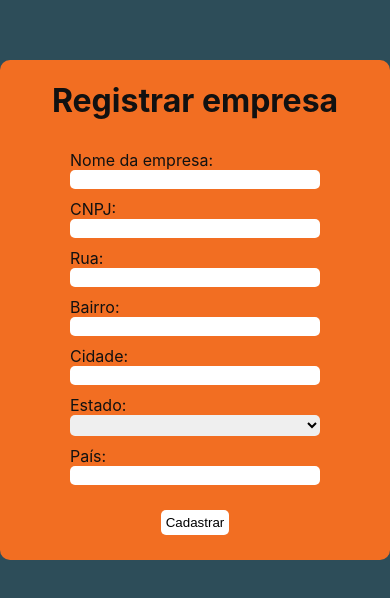
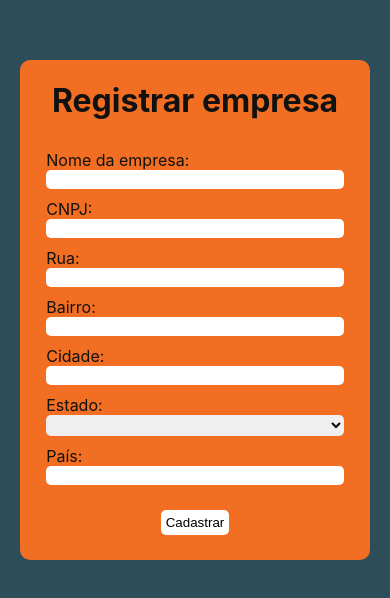
Before and after one commit to bruno-lippert/ordering_system, a Next.js app: page /CompanyRegistration in a window 390 px wide. Shown: the part 112-710 px from the top of the page. Built offline with nearby package versions, Linux system fonts and the light colour scheme.

Commit message:
styles: responsive

```diff
--- a/pageStyles/companyRegistartion.ts
+++ b/pageStyles/companyRegistartion.ts
@@ -21,6 +21,7 @@ export const Company = styled.main `
     justify-content: center;
     align-items: center;
     flex-direction: column;
+    margin: 0 20px;
 
     height: 500px;
     width: 400px;
@@ -34,12 +35,17 @@ export const Company = styled.main `
         margin-bottom: 20px;
     }
 
+    .inputsContainer {
+        margin: 0 20px;
+        width: 85%;
+    }
+
     input[type="text"], select {
 
         border-radius: 5px;
         display: flex;
         justify-content: space-between;
-        width: 250px;
+        width: 100%;
         border: none;
         padding: 2px;
     }
@@ -58,4 +64,19 @@ export const Company = styled.main `
             background-color: ${colors.quaternary};
         }
     }
+
+    @media(max-width: 350px) {
+        h1 {
+            font-size: 1.6em;
+        }
+    }
+
+    @media(max-width: 270px) {
+        h1 {
+            text-align: center;
+        }
+        input[type="submit"] {
+            margin: 5px 0;
+        }
+    }
 `;
--- a/pages/CompanyRegistration.tsx
+++ b/pages/CompanyRegistration.tsx
@@ -147,7 +147,7 @@ export default function companyRegistration() {
     <S.Container>
       <S.Company>
         <h1>Registrar empresa</h1>
-        <div>
+        <div className="inputsContainer">
           <label htmlFor="companyName">Nome da empresa: </label>
           <input
             className="inputData"
@@ -158,7 +158,7 @@ export default function companyRegistration() {
           />
         </div>
 
-        <div>
+        <div className="inputsContainer">
           <label htmlFor="cnpj">CNPJ: </label>
           <input
             className="inputData"
@@ -169,7 +169,7 @@ export default function companyRegistration() {
           />
         </div>
 
-        <div>
+        <div className="inputsContainer">
           <label htmlFor="street">Rua: </label>
           <input
             className="inputData"
@@ -180,7 +180,7 @@ export default function companyRegistration() {
           />
         </div>
 
-        <div>
+        <div className="inputsContainer">
           <label htmlFor="neighborhood">Bairro: </label>
           <input
             className="inputData"
@@ -191,7 +191,7 @@ export default function companyRegistration() {
           />
         </div>
 
-        <div>
+        <div className="inputsContainer">
           <label htmlFor="city">Cidade: </label>
           <input
           className="inputData"
@@ -200,7 +200,7 @@ export default function companyRegistration() {
            onChange={handleCity} />
         </div>
 
-        <div>
+        <div className="inputsContainer">
           Estado:
           <select className="inputData" id="state" onChange={handleState} value={company.state}>
             <option value=''></option>
@@ -214,7 +214,7 @@ export default function companyRegistration() {
           </select>
         </div>
 
-        <div>
+        <div className="inputsContainer">
           <label htmlFor="country">País: </label>
           <input
             className="inputData"
```
